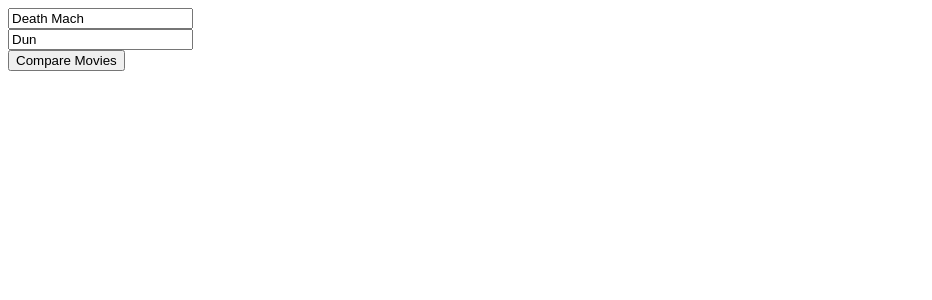
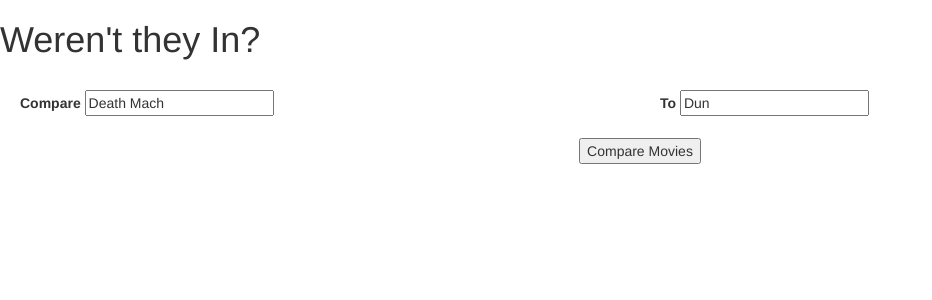
Before and after one commit to Demoli/wereTheyIn, a Flask app: page / in a window 1280 px wide. Shown: the top 300 px of the page, without its empty margins (0-932 px from the left). Run offline with Flask 2, Linux system fonts and the light colour scheme; some libraries are stand-ins or nearby versions.

Commit message:
Add bootstrap CSS framework, jquery UI theme, fix autocomplete result handling

```diff
--- a/main.py
+++ b/main.py
@@ -32,8 +32,6 @@ def index():
 def search():
     term = request.args['term']
     titles = api.search_titles(term)
-    # titles = [{'label':'Lorem','value':'Lorem'}]
-    # return json.dumps(titles);
     options = []
     for title in titles:
         options.append(
--- /dev/null
+++ b/static/css/style.css
@@ -0,0 +1,6 @@
+.title-search {
+    padding:20px;
+}
+.compare-button {
+    text-align: center;
+}
--- a/static/js/jquery.titleSearch.js
+++ b/static/js/jquery.titleSearch.js
@@ -3,9 +3,9 @@
 // version 1.1, May 14th, 2011
 // by Stefan Gabos
 
-(function($) {
+(function ($) {
 
-    $.titleSearch = function(element, options) {
+    $.titleSearch = function (element, options) {
 
         var defaults = {
             search_url: '/search_title',
@@ -19,34 +19,35 @@
         plugin.settings = {}
 
         var $element = $(element),
-             element = element;
+            element = element;
 
-        plugin.init     = function() {
+        plugin.init = function () {
             plugin.settings = $.extend({}, defaults, options);
             register_events();
         }
 
-        var register_events = function() {
+        var register_events = function () {
             $element.autocomplete(
                 {
                     source: plugin.settings.search_url,
-                    minLength:4,
-                    delay:1000,
-                     select: function( event, ui ) {
+                    minLength: 4,
+                    delay: 1000,
+                    select: function (event, ui) {
                         var id = ui.item.value
                         plugin.settings.id_element.val(id);
                         $element.val(ui.item.label);
                         plugin.settings.load_element.load(plugin.settings.get_url + '?id=' + id)
-                     }
+                        return false;
+                    }
                 }
             )
         }
 
-        plugin.foo_public_method = function() {
+        plugin.foo_public_method = function () {
             // code goes here
         }
 
-        var foo_private_method = function() {
+        var foo_private_method = function () {
             // code goes here
         }
 
@@ -54,9 +55,9 @@
 
     }
 
-    $.fn.titleSearch = function(options) {
+    $.fn.titleSearch = function (options) {
 
-        return this.each(function() {
+        return this.each(function () {
             if (undefined == $(this).data('titleSearch')) {
                 var plugin = new $.titleSearch(this, options);
                 $(this).data('titleSearch', plugin);
--- a/templates/index.html
+++ b/templates/index.html
@@ -4,16 +4,26 @@
     <script src="{{url_for('static', filename='js/jquery.titleCompare.js')}}"></script>
 {% endblock %}
 {% block content %}
+<div class="row">
     <input type="hidden" id="first_mvoie_id" />
     <input type="hidden" id="second_mvoie_id" />
+    <div class="col-md-6 title-search">
+        <label for="search_first">Compare</label>
         <input type="text" name="first_movie" id="search_first" placeholder="First Movie" class="title_search" value="Death Mach"/>
         <div id="first_movie"></div>
+    </div>
+    <div class="col-md-6 title-search">
+        <label for="search_first">To</label>
         <input type="text" name="second_movie" id="search_second" placeholder="Second Movie" class="title_search" value="Dun"/>
         <div id="second_movie"></div>
-
+    </div>
+</div>
+<div class="row">
+    <div class="col-md-16 compare-button">
         <button id="compare">Compare Movies</button>
         <div id="compare_result"></div>
-
+    </div>
+</div>
     <script type="text/javascript">
     $(function() {
         $('#search_first').titleSearch(
--- a/templates/layout.html
+++ b/templates/layout.html
@@ -3,13 +3,24 @@
 <head>
     <meta charset="UTF-8">
     <title>Weren't they in?</title>
+    <meta name="viewport" content="width=device-width, initial-scale=1">
+    <link rel="stylesheet" href="https://maxcdn.bootstrapcdn.com/bootstrap/3.3.7/css/bootstrap.min.css" integrity="sha384-BVYiiSIFeK1dGmJRAkycuHAHRg32OmUcww7on3RYdg4Va+PmSTsz/K68vbdEjh4u" crossorigin="anonymous">
+    <link rel="stylesheet" href="https://code.jquery.com/ui/1.12.1/themes/base/jquery-ui.css" >
+
+    <link rel="stylesheet" href="{{url_for('static', filename='css/style.css')}}" />
 </head>
 <body>
     <script src="https://code.jquery.com/jquery-3.2.1.min.js" integrity="sha256-hwg4gsxgFZhOsEEamdOYGBf13FyQuiTwlAQgxVSNgt4=" crossorigin="anonymous"></script>
     <script src="https://code.jquery.com/ui/1.12.1/jquery-ui.min.js" integrity="sha256-VazP97ZCwtekAsvgPBSUwPFKdrwD3unUfSGVYrahUqU=" crossorigin="anonymous"></script>
-    {% block content %}
-    {% endblock %}
-
+    <div class="container-fluid">
+        <div class="row">
+            <div class="col-md-16">
+                <h1>Weren't they In?</h1>
+            </div>
+        </div>
+        {% block content %}
+        {% endblock %}
+    </div>
     {% block footer_js %}
     {% endblock %}
 </body>
--- a/templates/title.html
+++ b/templates/title.html
@@ -1,3 +1,3 @@
 <h2>{{title.title}}</h2>
 <p>{{title.year}}</p>
-<img src="{{title.poster.large}}" />
+<img src="{{title.poster.thumb}}" />
```
Also changed, not shown: README.md (added). Lines whose indentation alone changed are shown as unchanged.
